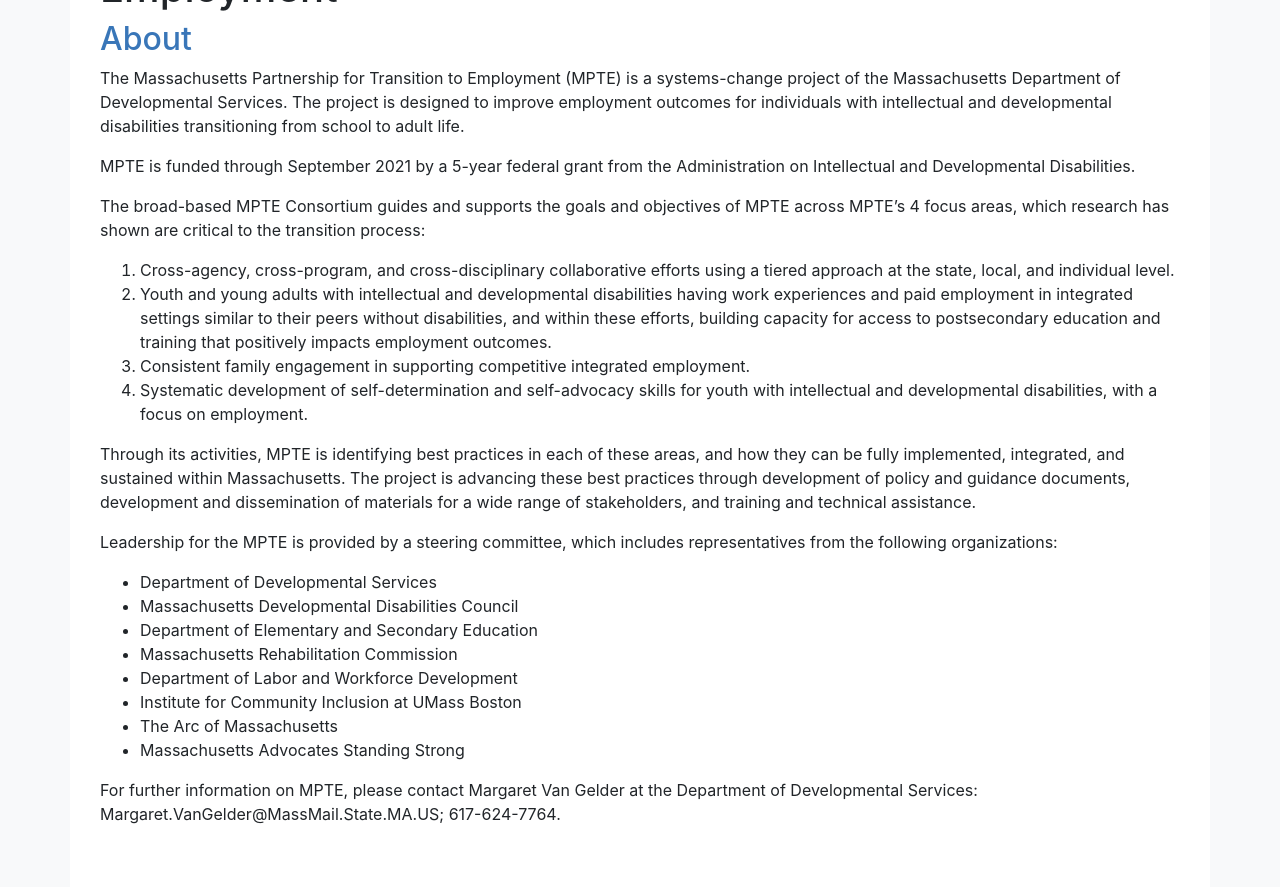
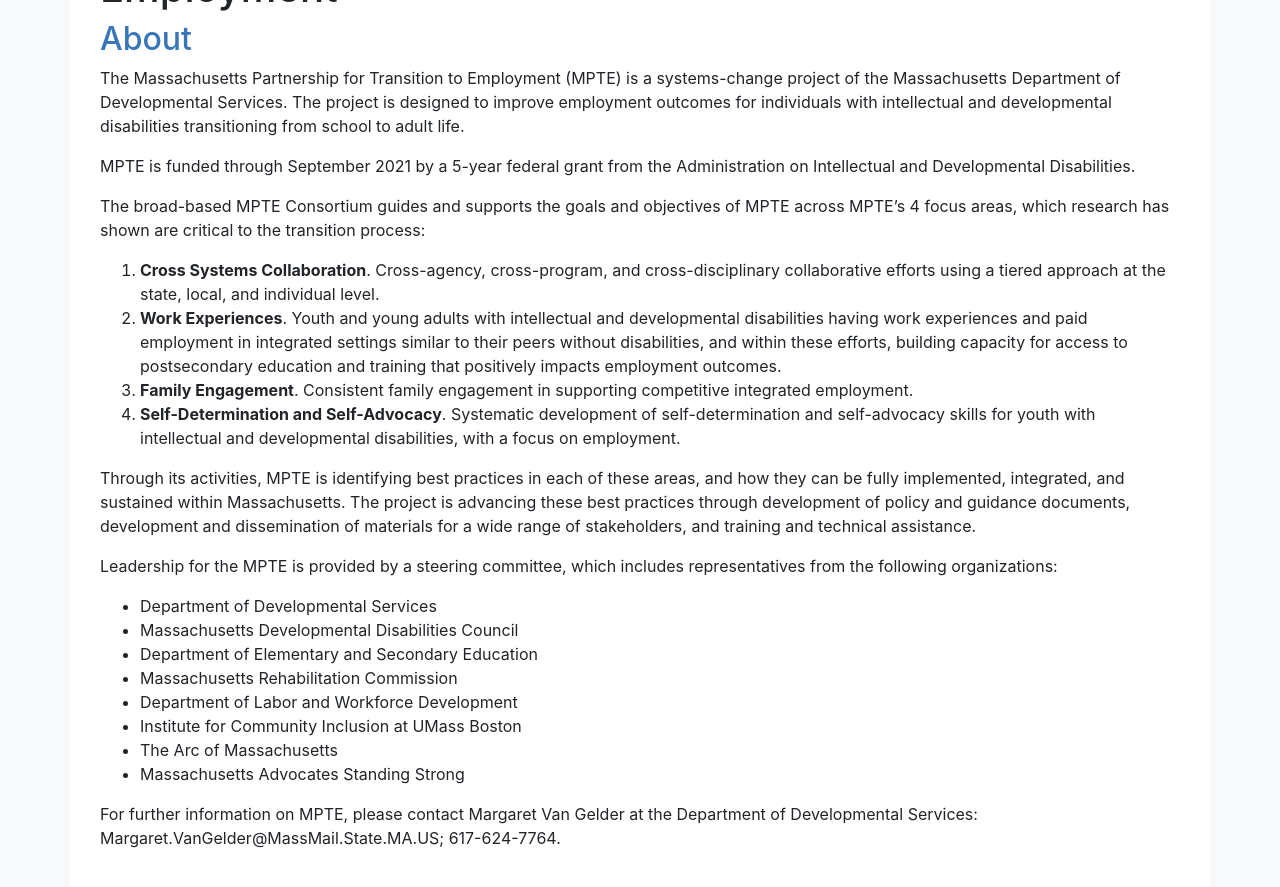
Before and after one commit to communityinclusion/employmentfirstma.org, a Jekyll site: the page built from pages/mpte.md, in a window 1280 px wide and 900 px high, scrolled down 331 px. Shown: the top 887 px of the window. Built offline with Jekyll 4.4.1, drawn with Linux system fonts in a browser that asks for light colours; nearby versions of some CDN libraries; a script that is not in the unit is left out; comment, search, counter and statistics services are not loaded.

Commit message:
new about

```diff
--- a/pages/mpte.md
+++ b/pages/mpte.md
@@ -11,10 +11,11 @@
 
 The broad-based MPTE Consortium guides and supports the goals and objectives of MPTE across MPTE’s 4 focus areas, which research has shown are critical to the transition process:
 
-1. Cross-agency, cross-program, and cross-disciplinary collaborative efforts using a tiered approach at the state, local, and individual level.
-1. Youth and young adults with intellectual and developmental disabilities having work experiences and paid employment in integrated settings similar to their peers without disabilities, and within these efforts, building capacity for access to postsecondary education and training that positively impacts employment outcomes.
-1.	Consistent family engagement in supporting competitive integrated employment.
-1.	Systematic development of self-determination and self-advocacy skills for youth with intellectual and developmental disabilities, with a focus on employment.
+
+1. **Cross Systems Collaboration**. Cross-agency, cross-program, and cross-disciplinary collaborative efforts using a tiered approach at the state, local, and individual level.
+1. **Work Experiences**. Youth and young adults with intellectual and developmental disabilities having work experiences and paid employment in integrated settings similar to their peers without disabilities, and within these efforts, building capacity for access to postsecondary education and training that positively impacts employment outcomes.
+1. **Family Engagement**. Consistent family engagement in supporting competitive integrated employment.
+1. **Self-Determination and Self-Advocacy**. Systematic development of self-determination and self-advocacy skills for youth with intellectual and developmental disabilities, with a focus on employment.
 
 Through its activities, MPTE is identifying best practices in each of these areas, and how they can be fully implemented, integrated, and sustained within Massachusetts. The project is advancing these best practices through development of policy and guidance documents, development and dissemination of materials for a wide range of stakeholders, and training and technical assistance.
 
```
Also changed, not shown: 1 other file.
